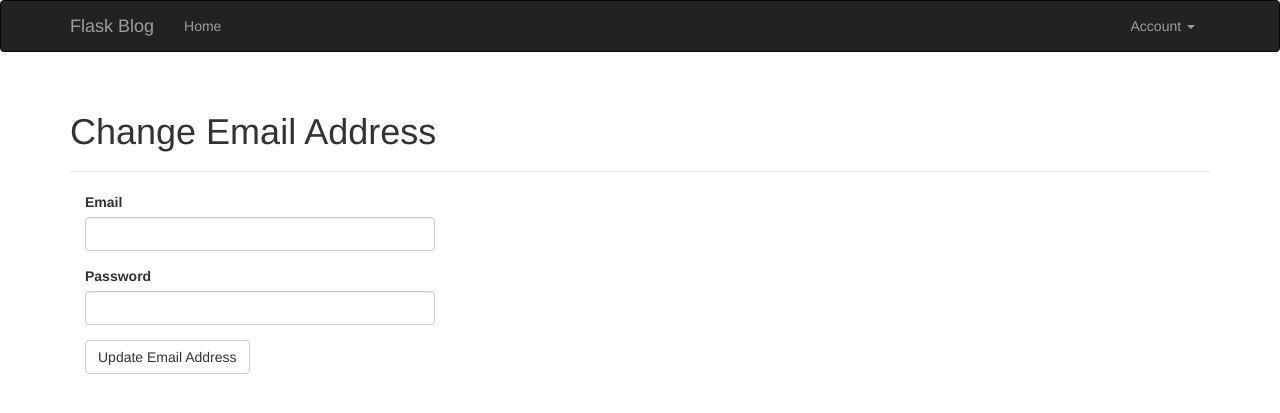
After one commit to ralphite/flask-blog, a Flask app: page /auth/change-email in a window 1280 px wide. The commit adds this page. Shown: the top 413 px of the page. Run offline with Flask 2, Linux system fonts and the light colour scheme; a user stored in the database is signed in; tables that the repository leaves empty hold one stand-in row (values such as "Sample post"); some libraries are stand-ins or nearby versions.

Commit message:
add change email

```diff
--- a/app/auth/forms.py
+++ b/app/auth/forms.py
@@ -57,3 +57,13 @@ class PasswordResetForm(Form):
     def validate_email(self, field):
         if User.query.filter_by(email=field.data).first() is None:
             raise ValidationError('Unknown email address.')
+
+
+class ChangeEmailForm(Form):
+    email = StringField('Email', validators=[DataRequired(), Length(1,64), Email()])
+    password = PasswordField('Password', validators=[DataRequired()])
+    submit = SubmitField('Update Email Address')
+
+    def validate_email(self, field):
+        if User.query.filter_by(email=field.data).first():
+            raise ValidationError('Email already taken.')
--- a/app/auth/views.py
+++ b/app/auth/views.py
@@ -4,7 +4,7 @@ from flask_login import login_user, logout_user, login_required, current_user
 
 from . import auth
 from .forms import LoginForm, RegistrationForm, ChangePasswordForm, \
-    PasswordResetForm, PasswordResetRequestForm
+    PasswordResetForm, PasswordResetRequestForm, ChangeEmailForm
 from .. import db
 from ..models import User
 from ..email import send_email
@@ -133,3 +133,30 @@ def password_reset(token):
         else:
             return redirect(url_for('main.index'))
     return render_template('auth/reset_password.html', form=form)
+
+
+@auth.route('/change-email', methods=['GET', 'POST'])
+@login_required
+def change_email_request():
+    form = ChangeEmailForm()
+    if form.validate_on_submit():
+        if current_user.verify_password(form.password.data):
+            new_email = form.email.data
+            token = current_user.generate_email_change_token(new_email)
+            send_email(new_email, 'Confirm your email address',
+                       'auth/email/change_email', user=current_user, token=token)
+            flash('Email to confirm sent.')
+            return redirect(url_for('main.index'))
+        else:
+            flash('Invalid email or password.')
+    return render_template('auth/change_email.html', form=form)
+
+
+@auth.route('/change-email/<token>')
+@login_required
+def change_email(token):
+    if current_user.change_email(token):
+        flash('Email changed')
+    else:
+        flash('Invalid request')
+    return redirect(url_for('main.index'))
--- /dev/null
+++ b/app/templates/auth/change_email.html
@@ -0,0 +1,13 @@
+{% extends "base.html" %}
+{% import "bootstrap/wtf.html" as wtf %}
+
+{% block title %} Flask Blog - Change Email {% endblock %}
+
+{% block page_content %}
+<div class="page-header">
+    <h1>Change Email Address</h1>
+</div>
+<div class="col-md-4">
+    {{ wtf.quick_form(form) }}
+</div>
+{% endblock %}
--- /dev/null
+++ b/app/templates/auth/email/change_email.html
@@ -0,0 +1,3 @@
+<a href="{{ url_for('auth.change_email', token=token, _external=True) }}">
+    Click here to change email
+</a>
--- /dev/null
+++ b/app/templates/auth/email/change_email.txt
@@ -0,0 +1,3 @@
+Click here to change email
+
+url_for('auth.change_email', token=token, _external=True)
--- a/app/templates/base.html
+++ b/app/templates/base.html
@@ -37,6 +37,9 @@
                         <li><a href="{{ url_for('auth.change_password') }}">
                             Change Password
                         </a></li>
+                        <li><a href="{{ url_for('auth.change_email_request') }}">
+                            Change Email
+                        </a> </li>
                         <li><a href="{{ url_for('auth.logout') }}">Sign out</a></li>
                     </ul>
                 </li>
```
Also changed, not shown: app/models.py (+21 -0 lines).
